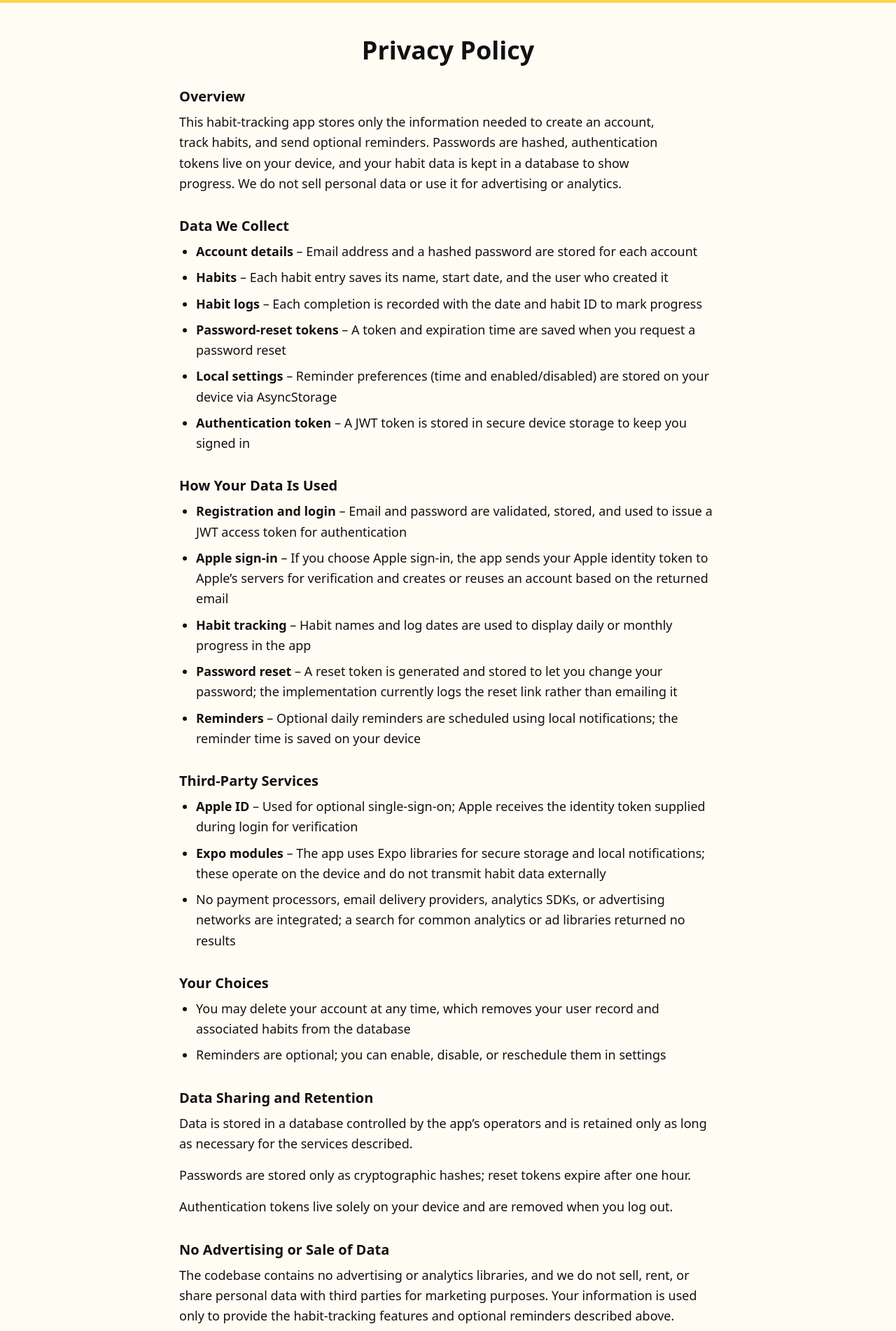
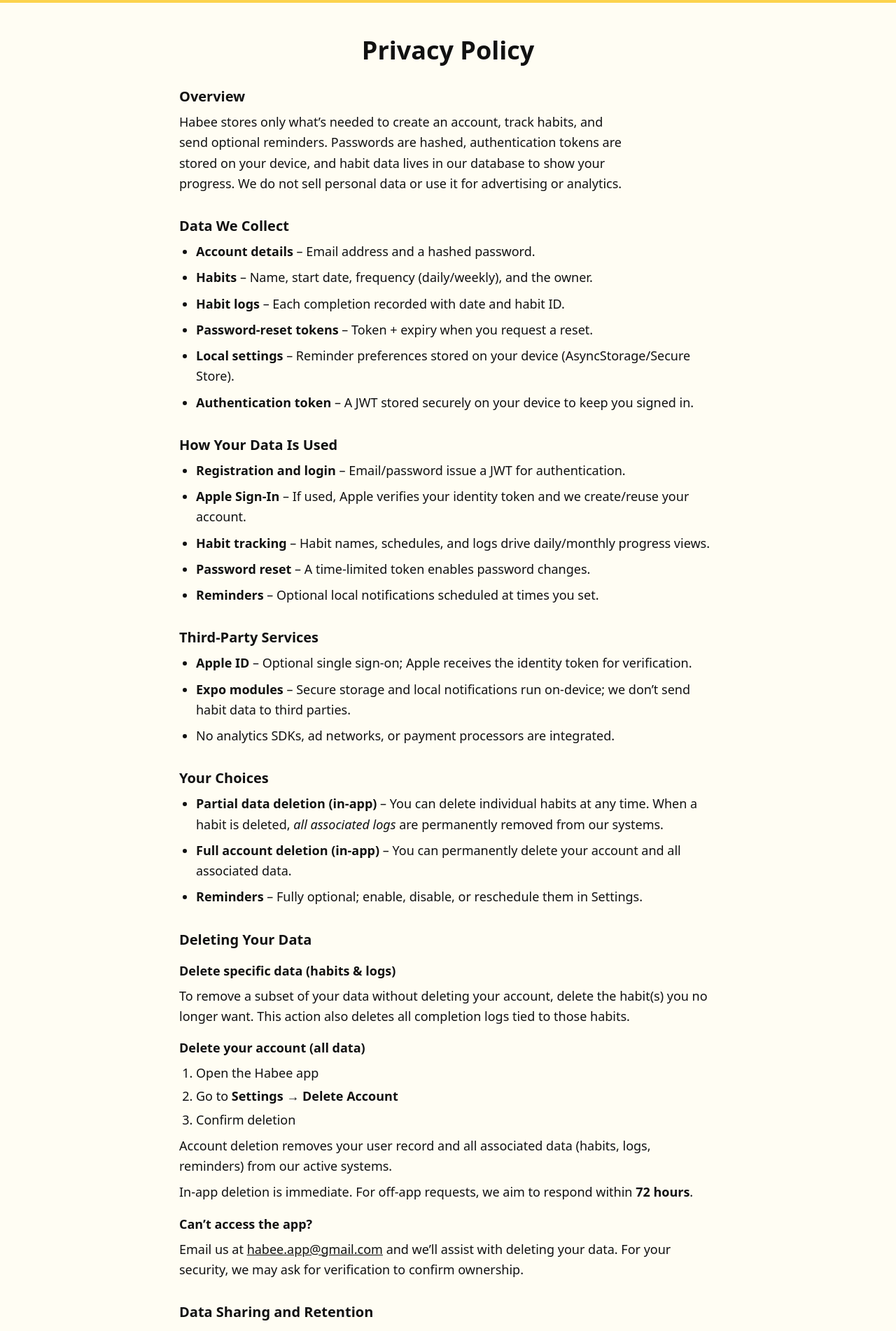
Before and after one commit to Shafiul23/habee-app-landing, a Next.js app: page /privacy in a window 1280 px wide. Shown: the part 60-1962 px from the top of the page at 70% size. Built offline with nearby package versions, Linux system fonts and the light colour scheme.

Commit message:
updated privacy policy to include infomation about deleting data

```diff
--- a/src/app/privacy/page.tsx
+++ b/src/app/privacy/page.tsx
@@ -1,4 +1,5 @@
 import Link from "next/link";
+
 export default function Privacy() {
   return (
     <div className="flex flex-col min-h-screen">
@@ -26,122 +27,176 @@ export default function Privacy() {
           <h1 className="text-3xl md:text-4xl font-bold mb-8 text-center">
             Privacy Policy
           </h1>
+
           <div className="space-y-8 text-lg leading-relaxed">
-            <section>
+            {/* Overview */}
+            <section id="overview">
               <h2 className="text-xl font-semibold mb-2">Overview</h2>
               <p className="text-balance">
-                This habit-tracking app stores only the information needed to
-                create an account, track habits, and send optional reminders.
-                Passwords are hashed, authentication tokens live on your device,
-                and your habit data is kept in a database to show progress. We
-                do not sell personal data or use it for advertising or
-                analytics.
+                Habee stores only what’s needed to create an account, track
+                habits, and send optional reminders. Passwords are hashed,
+                authentication tokens are stored on your device, and habit data
+                lives in our database to show your progress. We do not sell
+                personal data or use it for advertising or analytics.
               </p>
             </section>
-            <section>
+
+            {/* Data We Collect */}
+            <section id="data-we-collect">
               <h2 className="text-xl font-semibold mb-2">Data We Collect</h2>
               <ul className="list-disc pl-6 space-y-2">
                 <li>
                   <strong>Account details</strong> – Email address and a hashed
-                  password are stored for each account
+                  password.
                 </li>
                 <li>
-                  <strong>Habits</strong> – Each habit entry saves its name,
-                  start date, and the user who created it
+                  <strong>Habits</strong> – Name, start date, frequency
+                  (daily/weekly), and the owner.
                 </li>
                 <li>
-                  <strong>Habit logs</strong> – Each completion is recorded with
-                  the date and habit ID to mark progress
+                  <strong>Habit logs</strong> – Each completion recorded with
+                  date and habit ID.
                 </li>
                 <li>
-                  <strong>Password-reset tokens</strong> – A token and
-                  expiration time are saved when you request a password reset
+                  <strong>Password-reset tokens</strong> – Token + expiry when
+                  you request a reset.
                 </li>
                 <li>
-                  <strong>Local settings</strong> – Reminder preferences (time
-                  and enabled/disabled) are stored on your device via
-                  AsyncStorage
+                  <strong>Local settings</strong> – Reminder preferences stored
+                  on your device (AsyncStorage/Secure Store).
                 </li>
                 <li>
-                  <strong>Authentication token</strong> – A JWT token is stored
-                  in secure device storage to keep you signed in
+                  <strong>Authentication token</strong> – A JWT stored securely
+                  on your device to keep you signed in.
                 </li>
               </ul>
             </section>
-            <section>
+
+            {/* How Your Data Is Used */}
+            <section id="how-we-use">
               <h2 className="text-xl font-semibold mb-2">
                 How Your Data Is Used
               </h2>
               <ul className="list-disc pl-6 space-y-2">
                 <li>
-                  <strong>Registration and login</strong> – Email and password
-                  are validated, stored, and used to issue a JWT access token
-                  for authentication
+                  <strong>Registration and login</strong> – Email/password issue
+                  a JWT for authentication.
                 </li>
                 <li>
-                  <strong>Apple sign-in</strong> – If you choose Apple sign-in,
-                  the app sends your Apple identity token to Apple’s servers for
-                  verification and creates or reuses an account based on the
-                  returned email
+                  <strong>Apple Sign-In</strong> – If used, Apple verifies your
+                  identity token and we create/reuse your account.
                 </li>
                 <li>
-                  <strong>Habit tracking</strong> – Habit names and log dates
-                  are used to display daily or monthly progress in the app
+                  <strong>Habit tracking</strong> – Habit names, schedules, and
+                  logs drive daily/monthly progress views.
                 </li>
                 <li>
-                  <strong>Password reset</strong> – A reset token is generated
-                  and stored to let you change your password; the implementation
-                  currently logs the reset link rather than emailing it
+                  <strong>Password reset</strong> – A time-limited token enables
+                  password changes.
                 </li>
                 <li>
-                  <strong>Reminders</strong> – Optional daily reminders are
-                  scheduled using local notifications; the reminder time is
-                  saved on your device
+                  <strong>Reminders</strong> – Optional local notifications
+                  scheduled at times you set.
                 </li>
               </ul>
             </section>
-            <section>
+
+            {/* Third-Party Services */}
+            <section id="third-parties">
               <h2 className="text-xl font-semibold mb-2">
                 Third-Party Services
               </h2>
               <ul className="list-disc pl-6 space-y-2">
                 <li>
-                  <strong>Apple ID</strong> – Used for optional single-sign-on;
-                  Apple receives the identity token supplied during login for
-                  verification
+                  <strong>Apple ID</strong> – Optional single sign-on; Apple
+                  receives the identity token for verification.
                 </li>
                 <li>
-                  <strong>Expo modules</strong> – The app uses Expo libraries
-                  for secure storage and local notifications; these operate on
-                  the device and do not transmit habit data externally
+                  <strong>Expo modules</strong> – Secure storage and local
+                  notifications run on-device; we don’t send habit data to third
+                  parties.
                 </li>
                 <li>
-                  No payment processors, email delivery providers, analytics
-                  SDKs, or advertising networks are integrated; a search for
-                  common analytics or ad libraries returned no results
+                  No analytics SDKs, ad networks, or payment processors are
+                  integrated.
                 </li>
               </ul>
             </section>
-            <section>
+
+            {/* Your Choices */}
+            <section id="your-choices">
               <h2 className="text-xl font-semibold mb-2">Your Choices</h2>
               <ul className="list-disc pl-6 space-y-2">
                 <li>
-                  You may delete your account at any time, which removes your
-                  user record and associated habits from the database
+                  <strong>Partial data deletion (in-app)</strong> – You can
+                  delete individual habits at any time. When a habit is deleted,{" "}
+                  <em>all associated logs</em> are permanently removed from our
+                  systems.
                 </li>
                 <li>
-                  Reminders are optional; you can enable, disable, or reschedule
-                  them in settings
+                  <strong>Full account deletion (in-app)</strong> – You can
+                  permanently delete your account and all associated data.
+                </li>
+                <li>
+                  <strong>Reminders</strong> – Fully optional; enable, disable,
+                  or reschedule them in Settings.
                 </li>
               </ul>
             </section>
-            <section>
+
+            {/* Data Deletion Details (Policy-focused) */}
+            <section id="data-deletion">
+              <h2 className="text-xl font-semibold mb-2">Deleting Your Data</h2>
+
+              <h3 className="text-lg font-semibold mt-4">
+                Delete specific data (habits & logs)
+              </h3>
+              <p className="mt-2">
+                To remove a subset of your data without deleting your account,
+                delete the habit(s) you no longer want. This action also deletes
+                all completion logs tied to those habits.
+              </p>
+
+              <h3 className="text-lg font-semibold mt-4">
+                Delete your account (all data)
+              </h3>
+              <ol className="mt-2 list-decimal pl-6 space-y-1">
+                <li>Open the Habee app</li>
+                <li>
+                  Go to <strong>Settings → Delete Account</strong>
+                </li>
+                <li>Confirm deletion</li>
+              </ol>
+              <p className="mt-2">
+                Account deletion removes your user record and all associated
+                data (habits, logs, reminders) from our active systems.
+              </p>
+              <p className="mt-2">
+                In-app deletion is immediate. For off-app requests, we aim to
+                respond within <strong>72 hours</strong>.
+              </p>
+
+              <h3 className="text-lg font-semibold mt-4">
+                Can’t access the app?
+              </h3>
+              <p className="mt-2">
+                Email us at{" "}
+                <a className="underline" href="mailto:habee.app@gmail.com">
+                  habee.app@gmail.com
+                </a>{" "}
+                and we’ll assist with deleting your data. For your security, we
+                may ask for verification to confirm ownership.
+              </p>
+            </section>
+
+            {/* Data Sharing & Retention */}
+            <section id="retention">
               <h2 className="text-xl font-semibold mb-2">
                 Data Sharing and Retention
               </h2>
               <p>
-                Data is stored in a database controlled by the app’s operators
-                and is retained only as long as necessary for the services
+                Data is stored in infrastructure controlled by Habee and
+                retained only as long as necessary to provide the services
                 described.
               </p>
               <p className="mt-4">
@@ -153,16 +208,32 @@ export default function Privacy() {
                 when you log out.
               </p>
             </section>
-            <section>
+
+            {/* No Ads / Sales */}
+            <section id="no-ads">
               <h2 className="text-xl font-semibold mb-2">
                 No Advertising or Sale of Data
               </h2>
               <p>
-                The codebase contains no advertising or analytics libraries, and
-                we do not sell, rent, or share personal data with third parties
-                for marketing purposes. Your information is used only to provide
-                the habit-tracking features and optional reminders described
-                above.
+                We do not sell, rent, or share personal data for marketing
+                purposes and we do not include advertising or analytics SDKs.
+                Your information is used only to provide habit tracking and
+                optional reminders.
+              </p>
+            </section>
+
+            {/* Contact */}
+            <section id="contact">
+              <h2 className="text-xl font-semibold mb-2">Contact</h2>
+              <p>
+                For privacy questions or data requests, email{" "}
+                <a className="underline" href="mailto:habee.app@gmail.com">
+                  habee.app@gmail.com
+                </a>
+                .
+              </p>
+              <p className="mt-2 text-sm text-neutral-500">
+                Last updated: 18 August 2025
               </p>
             </section>
           </div>
```
